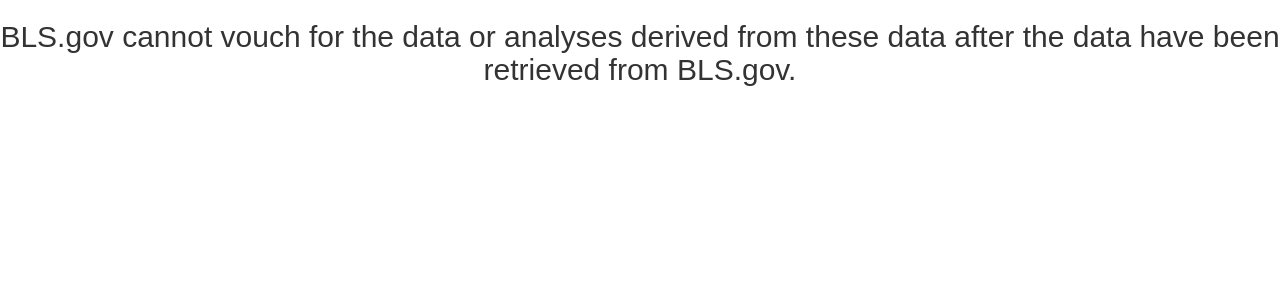
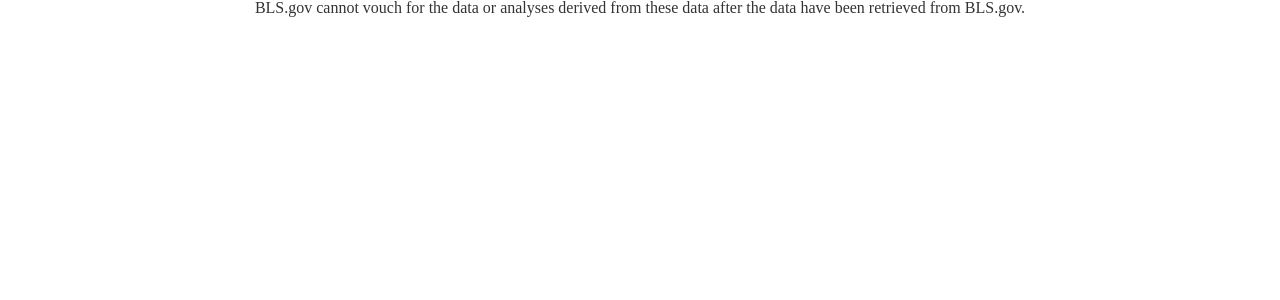
Before and after one commit to loopDelicious/bls, a React (Create React App) app: page / in a window 1280 px wide. Shown: the top 300 px of the page. Built offline with nearby package versions, Linux system fonts and the light colour scheme.

Commit message:
add css variables and reset

```diff
--- /dev/null
+++ b/src/css/city.css
@@ -0,0 +1,4 @@
+.city-graph {
+    width: 400px;
+    border: 1px solid var(--secondary-color);
+}
--- /dev/null
+++ b/src/css/reset.css
@@ -0,0 +1,82 @@
+/* http://meyerweb.com/eric/tools/css/reset/
+   v2.0 | 20110126
+   License: none (public domain)
+*/
+
+html, body, div, span, applet, object, iframe,
+h1, h2, h3, h4, h5, h6, p, blockquote, pre,
+a, abbr, acronym, address, big, cite, code,
+del, dfn, em, img, ins, kbd, q, s, samp,
+small, strike, strong, sub, sup, tt, var,
+b, u, i, center,
+dl, dt, dd, ol, ul, li,
+fieldset, form, label, legend,
+table, caption, tbody, tfoot, thead, tr, th, td,
+article, aside, canvas, details, embed,
+figure, figcaption, footer, header, hgroup,
+menu, nav, output, ruby, section, summary,
+time, mark, audio, video {
+    margin: 0;
+    padding: 0;
+    border: 0;
+    font-size: 100%;
+    font: inherit;
+    vertical-align: baseline;
+}
+/* HTML5 display-role reset for older browsers */
+article, aside, details, figcaption, figure,
+footer, header, hgroup, menu, nav, section {
+    display: block;
+}
+body {
+    line-height: 1;
+}
+ol, ul {
+    list-style: none;
+}
+blockquote, q {
+    quotes: none;
+}
+blockquote:before, blockquote:after,
+q:before, q:after {
+    content: '';
+    content: none;
+}
+table {
+    border-collapse: collapse;
+    border-spacing: 0;
+}
+
+
+/*border-box*/
+
+html {
+    box-sizing: border-box;
+}
+*, *:before, *:after {
+    box-sizing: inherit;
+}
+
+a {
+    cursor: pointer;
+}
+
+
+/**
+ * For modern browsers
+ * 1. The space content is one way to avoid an Opera bug when the
+ *    contenteditable attribute is included anywhere else in the document.
+ *    Otherwise it causes space to appear at the top and bottom of elements
+ *    that are clearfixed.
+ * 2. The use of `table` rather than `block` is only necessary if using
+ *    `:before` to contain the top-margins of child elements.
+ */
+.cf:before,
+.cf:after {
+    content: " "; /* 1 */
+    display: table; /* 2 */
+}
+
+.cf:after {
+    clear: both;
+}
--- /dev/null
+++ b/src/css/variables.css
@@ -0,0 +1,10 @@
+:root {
+    --main-color: #00FDFF;
+    --secondary-color: #7146FF;
+    --tertiary-color: #B5DB2D;
+    --highlight: #f9ffe1;
+    --light-gray: #E3E0E4;
+    --dark: #000000;
+
+    --primary-font: Helvetica Neue, Sans-Serif;
+}
--- a/src/index.js
+++ b/src/index.js
@@ -2,7 +2,9 @@
 import ReactDOM from 'react-dom';
 import App from './javascripts/App';
 import './css/index.css';
+import './css/reset.css';
 import './css/App.css';
+import './css/city.css';
 
 
 ReactDOM.render(
--- a/src/javascripts/App.js
+++ b/src/javascripts/App.js
@@ -1,10 +1,13 @@
 import React, { Component } from 'react';
+import City from './city.js';
 
 class App extends Component {
+
   render() {
     return (
       <div className="App">
         <h2>BLS.gov cannot vouch for the data or analyses derived from these data after the data have been retrieved from BLS.gov.</h2>
+        <City />
       </div>
     );
   }
--- /dev/null
+++ b/src/javascripts/city.js
@@ -0,0 +1,16 @@
+import React, {Component} from 'react';
+
+
+class City extends Component {
+
+    render() {
+
+        return (
+            <div className="city-graph">
+
+            </div>
+        )
+    };
+}
+
+export default City;
```
Also changed, not shown: 1 other file (tests, documents, lock files or other folders).
